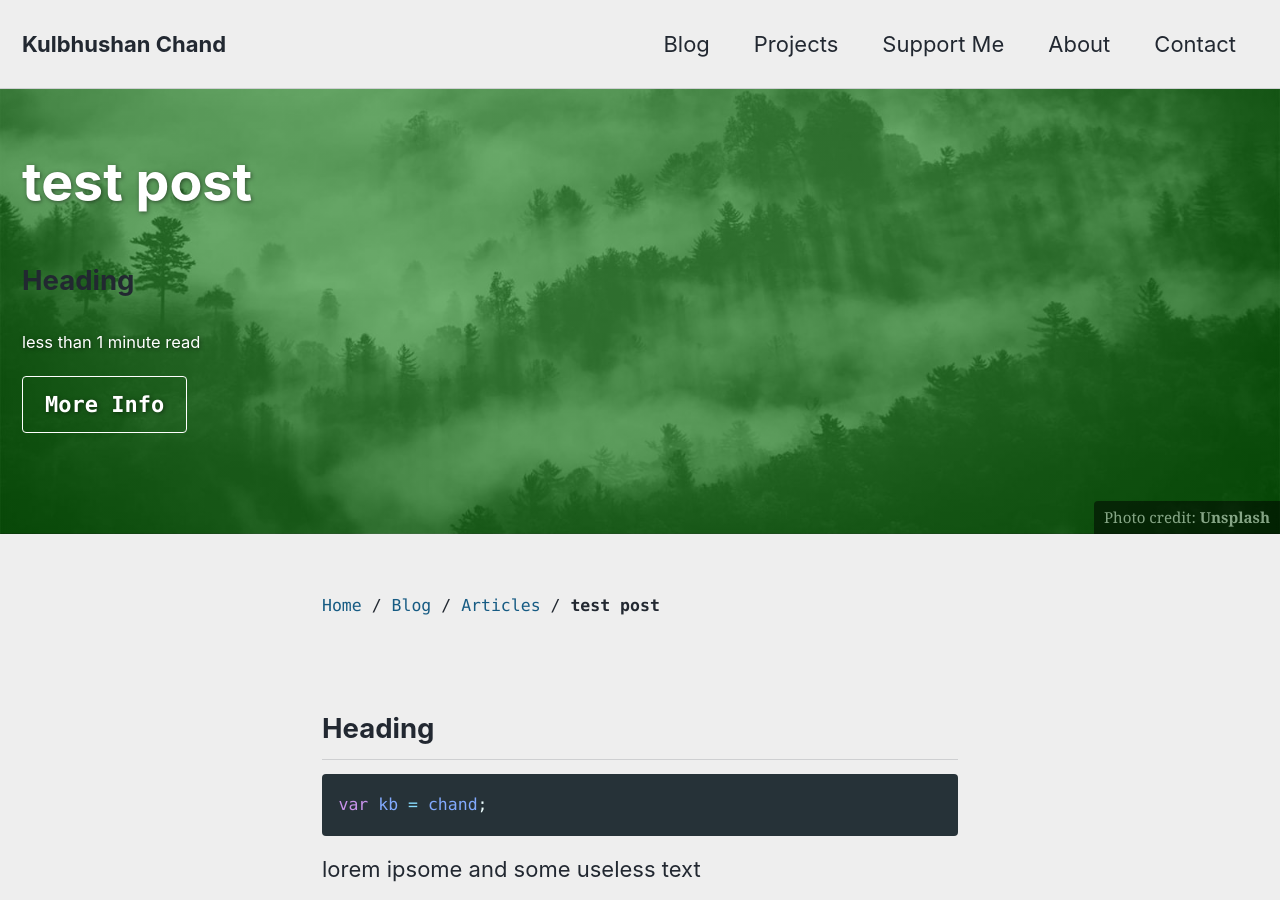
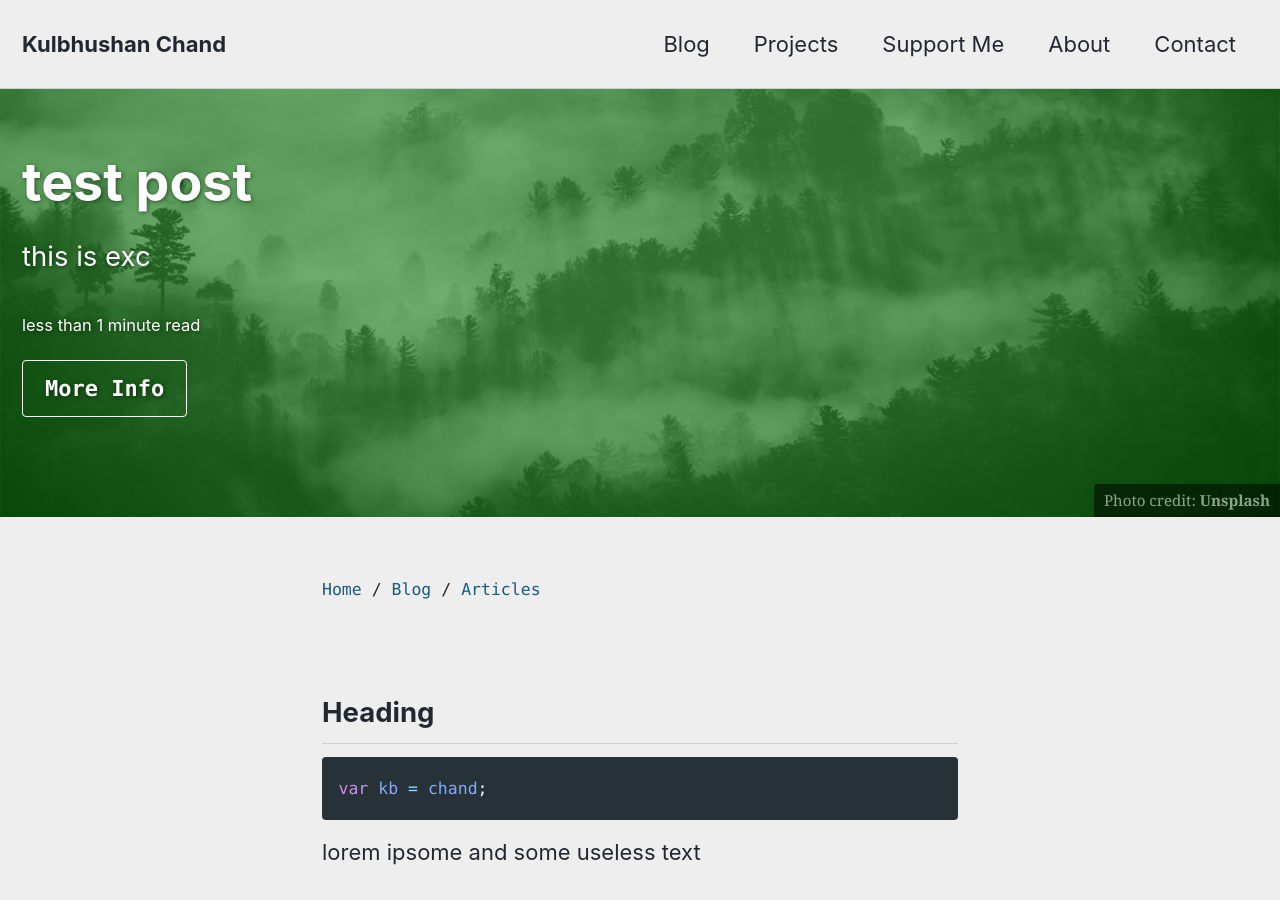
Before and after one commit to kulbhushanchand/kulbhushanchand.github.io-v2, a Jekyll site: the page built from _posts/articles/2018-08-03-post-template.md, in a window 1280 px wide and 900 px high. Built offline with Jekyll 4.4.1, drawn with Linux system fonts in a browser that asks for light colours; cached includes are drawn as plain includes.

Commit message:
updated breadcrumb logic

```diff
--- a/_config.yml
+++ b/_config.yml
@@ -250,13 +250,13 @@ collections:
     output: true
     permalink: /:collection/:title/
 
-#  posts:
-#    output: true
-#    permalink: /blog/:categories/:title/
+  posts:
+    output: true
+    permalink: /blog/:categories/:title/
 
 
 # Front Matter Defaults
-# - support is only available in these layouts - single and  project
+# - support-post is only available in these layouts - single and  project
 defaults:
   # _posts
   - scope:
@@ -280,9 +280,7 @@ defaults:
       categories:
         - articles
       support: true
-      breadcrumbs:
-        - label: "Blog articles"
-          url: /articles/
+      breadcrumbs: true
 
     # deltaX
   - scope:
@@ -346,7 +344,7 @@ sass:
   style: compressed # http://sass-lang.com/documentation/file.SASS_REFERENCE.html#output_style
 
 
-# Outputting
+# Outputting for pagination
 permalink: /blog/:categories/:title/
 paginate: 5 # amount of posts to show
 paginate_path: /blog/page:num
@@ -384,10 +382,10 @@ whitelist:
 #  - <base_path/my-awesome-category/index.html ~> path: /
 category_archive:
   type: liquid
-  path: /categories/
+  path: /blog/categories/
 tag_archive:
   type: liquid
-  path: /tags/
+  path: /blog/tags/
 # https://github.com/jekyll/jekyll-archives
 # jekyll-archives:
 #   enabled:
--- a/_includes/author-profile.html
+++ b/_includes/author-profile.html
@@ -52,7 +52,7 @@
       {% if author.links %}
         {% for link in author.links %}
           {% if link.label and link.url %}
-            <li><a href="{{ link.url }}">
+            <li><a href="{{ link.url }}" rel="nofollow noopener noreferrer">
               <svg class="icon icon--{{ link.icon }}"><use xlink:href="{{ 'icons.svg#icon-' | prepend: 'assets/icons/' | relative_url }}{{ link.icon }}"></use></svg>
                {{ link.label }}
               </a></li>
--- a/_includes/breadcrumbs.html
+++ b/_includes/breadcrumbs.html
@@ -16,6 +16,7 @@
   <ol itemscope itemtype="http://schema.org/BreadcrumbList">
     {% assign crumbs = page.url | split: '/' %}
     {% assign i = 1 %}
+    {% assign old-crumb = nil %}
     {% for crumb in crumbs offset: 1 %}
       {% if forloop.first %}
         <li itemprop="itemListElement" itemscope itemtype="http://schema.org/ListItem">
@@ -25,14 +26,30 @@
         <span class="sep">{{ site.data.ui-text[site.locale].breadcrumb_separator | default: "/" }}</span>
       {% endif %}
       {% if forloop.last %}
-        <li class="current">{{ page.title }}</li>
+<!--    <li class="current">{{ page.title }}</li>  -->
         {% else %}
         {% assign i = i | plus: 1 %}
+        {% if i == forloop.length %}
+          {% if page.collection != 'posts' %}
+            <li itemprop="itemListElement" itemscope itemtype="http://schema.org/ListItem">
+              <a href="{{ crumb | downcase | replace: '%20', '-' | prepend: old-crumb | prepend: nil | prepend: '/' | relative_url }}" itemprop="item"><span itemprop="name">{{ crumb | replace: '-', ' ' | replace: '%20', ' ' | capitalize }}</span></a>
+              <meta itemprop="position" content="{{ i }}" />
+            </li>
+            {% else %}
               <li itemprop="itemListElement" itemscope itemtype="http://schema.org/ListItem">
                 <a href="{{ crumb | downcase | replace: '%20', '-' | prepend: path_type | prepend: crumb_path | relative_url }}" itemprop="item"><span itemprop="name">{{ crumb | replace: '-', ' ' | replace: '%20', ' ' | capitalize }}</span></a>
                 <meta itemprop="position" content="{{ i }}" />
               </li>
+          {% endif %}
+<!--      <span class="sep">{{ site.data.ui-text[site.locale].breadcrumb_separator | default: "/" }}</span>  -->
+          {% else %}
+          <li itemprop="itemListElement" itemscope itemtype="http://schema.org/ListItem">
+            <a href="{{ crumb | downcase | replace: '%20', '-' | prepend: old-crumb | prepend: nil | prepend: '/' | relative_url }}" itemprop="item"><span itemprop="name">{{ crumb | replace: '-', ' ' | replace: '%20', ' ' | capitalize }}</span></a>
+            <meta itemprop="position" content="{{ i }}" />
+          </li>
           <span class="sep">{{ site.data.ui-text[site.locale].breadcrumb_separator | default: "/" }}</span>
+        {% endif %}
+        {% assign old-crumb =  crumb | prepend: old-crumb | append: '/' %}
       {% endif %}
     {% endfor %}
   </ol>
--- a/_posts/articles/2018-08-03-post-template.md
+++ b/_posts/articles/2018-08-03-post-template.md
@@ -1,5 +1,6 @@
 ---
 title: test post
+excerpt: this is exc
 toc: false
 classes: #wide
 toc_sticky: true
```
Also changed, not shown: _pages/main/log.md (+4 -1 lines), _pages/main/terms.md (+4 -3 lines), blog/category-archive.md (renamed from _pages/main/category-archive.md), blog/tag-archive.md (renamed from _pages/main/tag-archive.md). Lines whose indentation alone changed are shown as unchanged.
